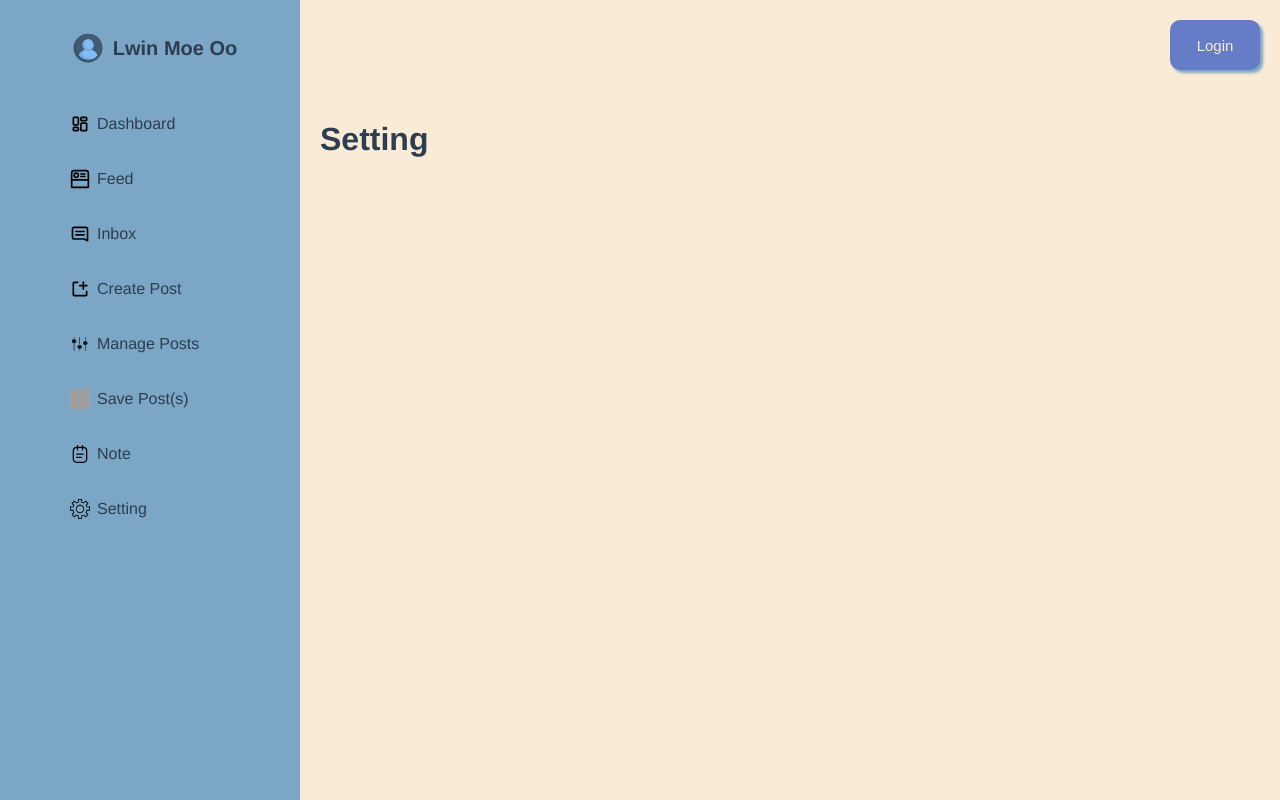
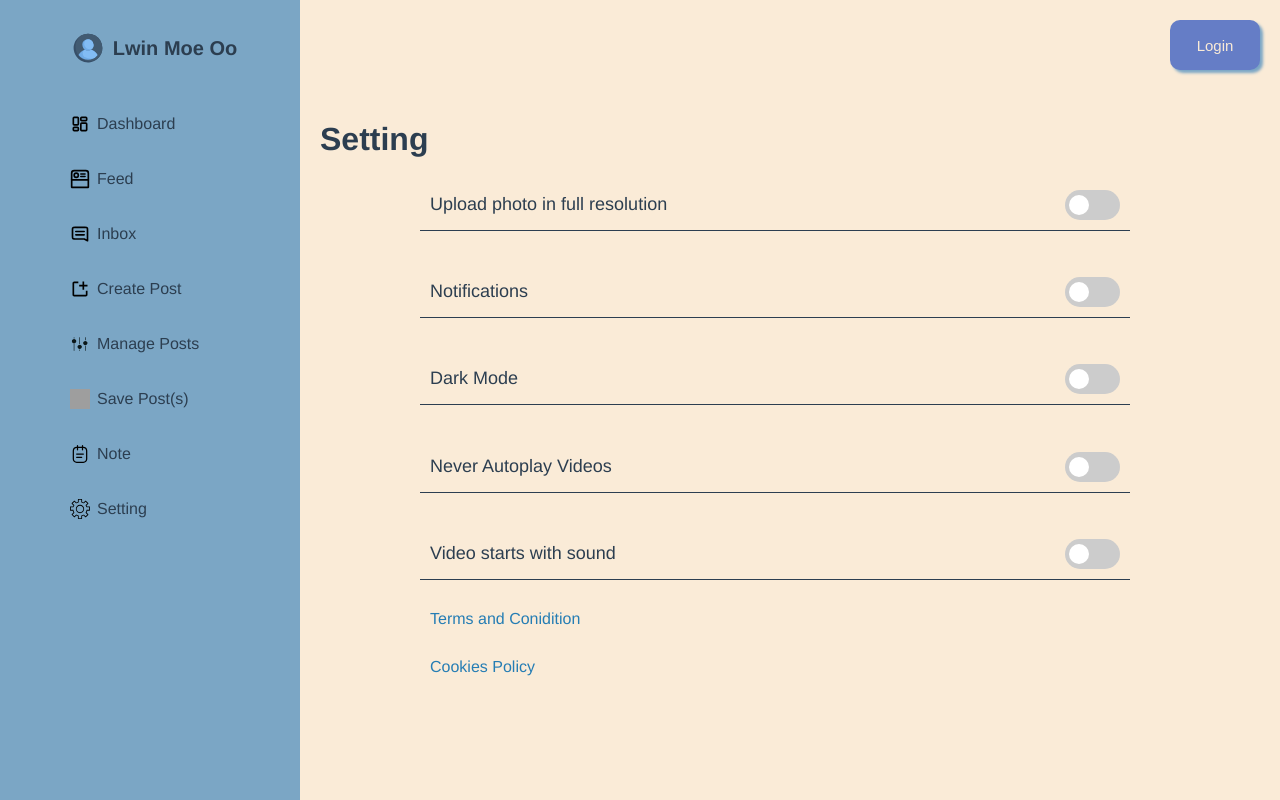
Before and after one commit to lwinmoeoo311/blog-website-admin-dashboard, a Vue app: page / in a window 1280 px wide. Both pictures are taken after a click on the item "Setting". Built offline with nearby package versions, Linux system fonts and the light colour scheme; grey boxes are pictures that could not be loaded.

Commit message:
add setting component fe

```diff
--- a/src/components/Setting.vue
+++ b/src/components/Setting.vue
@@ -1,5 +1,52 @@
 <template>
     <h1>Setting</h1>
+
+    <div class="settings-container">
+        <div class="setting">
+            <p class="settting-label">Upload photo in full resolution</p>
+            <label class="switch">
+                <input type="checkbox">
+                <span class="slider"></span>
+            </label>
+        </div>
+
+        <div class="setting">
+            <p class="settting-label">Notifications</p>
+            <label class="switch">
+                <input type="checkbox">
+                <span class="slider"></span>
+            </label>
+        </div>
+
+        <div class="setting">
+            <p class="settting-label">Dark Mode</p>
+            <label class="switch">
+                <input type="checkbox">
+                <span class="slider"></span>
+            </label>
+        </div>
+
+        <div class="setting">
+            <p class="settting-label">Never Autoplay Videos</p>
+            <label class="switch">
+                <input type="checkbox">
+                <span class="slider"></span>
+            </label>
+        </div>
+
+        <div class="setting">
+            <p class="settting-label">Video starts with sound</p>
+            <label class="switch">
+                <input type="checkbox">
+                <span class="slider"></span>
+            </label>
+        </div>
+    </div>
+
+    <div class="policy">
+        <p>Terms and Conidition</p>
+        <p>Cookies Policy</p>
+    </div>
 </template>
 
 <script>
@@ -8,4 +55,88 @@ export default {
 }
 </script>
 
-<style></style>
+<style>
+.policy {
+    margin-left: 110px;
+}
+
+.policy p {
+    color: #257db4;
+    cursor: pointer;
+}
+
+.settings-container {
+    height: 400px;
+    display: flex;
+    flex-direction: column;
+    justify-content: space-between;
+    margin-left: 100px;
+}
+
+.setting {
+    display: flex;
+    flex-direction: row;
+    justify-content: space-between;
+    align-content: center;
+    border-bottom: 1px solid;
+    padding: 10px;
+}
+
+.settting-label {
+    display: inline-block;
+    font-size: 18px;
+    height: 1px;
+    margin: auto 0;
+    margin-bottom: 25px;
+}
+
+.switch {
+    position: relative;
+    display: inline-block;
+    width: 55px;
+    height: 30px;
+    margin: auto 0;
+}
+
+.switch input {
+    opacity: 0;
+    width: 0;
+    height: 0;
+}
+
+.slider {
+    position: absolute;
+    cursor: pointer;
+    top: 0;
+    left: 0;
+    right: 0;
+    bottom: 0;
+    background-color: #ccc;
+    transition: 0.4s;
+    border-radius: 34px;
+}
+
+.slider::before {
+    position: absolute;
+    content: "";
+    height: 20px;
+    width: 20px;
+    left: 4px;
+    bottom: 5px;
+    background-color: white;
+    transition: 0.4s;
+    border-radius: 50%;
+}
+
+input:checked+.slider {
+    background-color: #4CAF50;
+}
+
+input:checked+.slider::before {
+    transform: translateX(26px);
+}
+
+.policy p:active {
+    color: rgb(203, 212, 86);
+}
+</style>
```
Also changed, not shown: database/post.json (added, +28 -0 lines).
